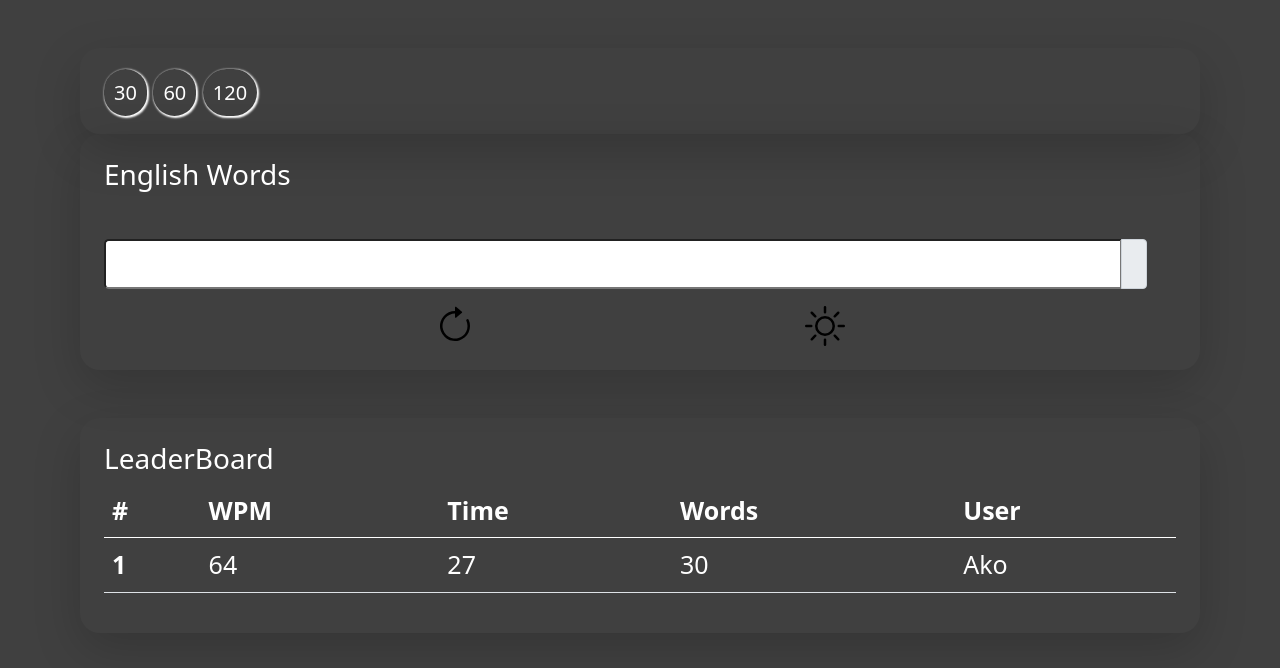
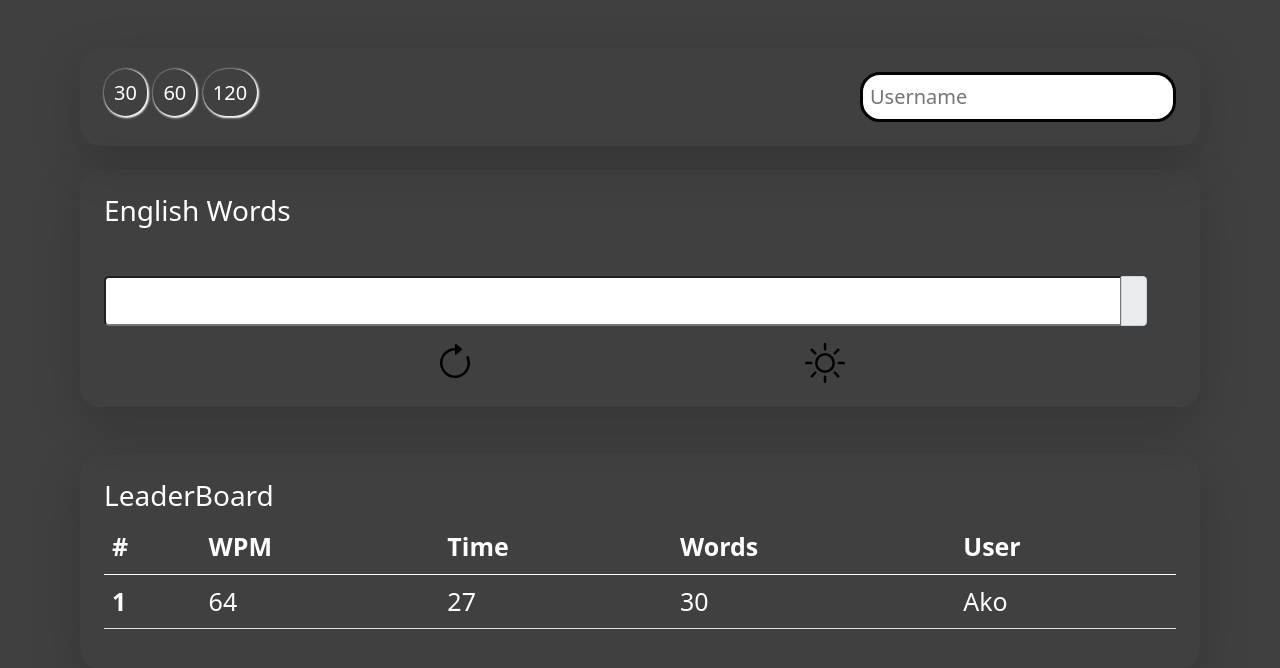
Before and after one commit to Ako8/WPMTester, a Flask app: page / in a window 1280 px wide. Shown: the top 668 px of the page. Run offline with Flask 3, Linux system fonts and the light colour scheme; some libraries are stand-ins or nearby versions.

Commit message:
sec commit

```diff
--- a/app.py
+++ b/app.py
@@ -4,13 +4,11 @@ from datetime import datetime
 from flask import Flask, render_template, session, redirect, url_for, request
 from flask_socketio import SocketIO, emit
 from flask_sqlalchemy import SQLAlchemy
-from flask_cors import CORS
 
 app = Flask(__name__)
 app.config['SECRET_KEY'] = 'sdadasdasdasdsad'
 app.config['SQLALCHEMY_DATABASE_URI'] = 'sqlite:///data.sqlite3'
 socketio = SocketIO(app)
-CORS(app)
 db = SQLAlchemy(app)
 
 
@@ -41,7 +39,7 @@ def dict_lyrics(lyrics):
 current_word_index = 0
 start_time = None
 numbe_of_letters = 60
-default_username = 'user_undefiend'
+default_username = 'user_undefied'
 
 
 @app.route('/<theme>')
@@ -62,6 +60,7 @@ def home():
 
     song = Song.query.get(1)
     leaderboard = LeaderBoard.query.order_by(LeaderBoard.wpm.desc()).all()
+
     if song:
         if song.id == 1:
             common_words_list = song.lyrics.split()
@@ -90,6 +89,8 @@ def handle_check_word(data):
     if current_word_index == step_count - 1 and data['word'] == lyrics_dict[current_word_index]['word']:
         wpm = calculate_wpm(lyrics_dict, data['took'])
         time = data['took']
+        if 'name' in data:
+            default_username = data['name']
         add_to_leaderboard(wpm, time, numbe_of_letters, default_username)
         emit('game_over', {'wpm': wpm})
     elif data['word'] == lyrics_dict[current_word_index]['word']:
@@ -115,7 +116,6 @@ def reset_game():
 def setup(data):
     global numbe_of_letters
     numbe_of_letters = data['letters']
-    print(data['letters'])
     return redirect(url_for('home'))
 
 
@@ -128,13 +128,19 @@ def calculate_wpm(words, sec_took):
 
 
 def add_to_leaderboard(wpm, time, words, username):
-    new_lead = LeaderBoard(
-        wpm=wpm,
-        time=time,
-        words=words,
-        username=username
-    )
-    db.session.add(new_lead)
+    lead = LeaderBoard.query.filter_by(username=username).first()
+    print(lead.wpm)
+    if lead:
+        if wpm > lead.wpm:
+            lead.wpm = wpm
+    else:
+        new_lead = LeaderBoard(
+            wpm=wpm,
+            time=time,
+            words=words,
+            username=username
+        )
+        db.session.add(new_lead)
     db.session.commit()
     db.session.close()
 
--- /dev/null
+++ b/gunicorn_config.py
@@ -0,0 +1,2 @@
+bind = "0.0.0.0:8080"
+workers = 2
--- a/static/index.js
+++ b/static/index.js
@@ -1,9 +1,9 @@
-var socket = io.connect('http://wpmtester.onrender.com');
+var socket = io();
 var countdown = 60;
 var timerInterval;
 var gameIsOver = false;
 var displayed = false
-
+var username;
 
 function sendSetupEvent(value) {
     socket.emit('setup', {'letters': value});
@@ -91,6 +91,18 @@ socket.on('game_reset', function () {
 document.getElementById('typedWord').addEventListener('keydown', function (event) {
     if (event.key === ' ' && !gameIsOver) {
         var typedWord = this.value;
-        socket.emit('check_word', {'word': typedWord, 'took': 60 - countdown});
+        socket.emit('check_word', {'word': typedWord, 'took': 60 - countdown, 'name': username});
     }
 });
+
+
+var inputElement = document.getElementById('name');
+
+var savedValue = localStorage.getItem('inputValue');
+if (savedValue) {
+    inputElement.value = savedValue;
+}
+username = savedValue
+inputElement.addEventListener('input', function () {
+    localStorage.setItem('inputValue', inputElement.value);
+});
--- a/templates/index.html
+++ b/templates/index.html
@@ -2,32 +2,29 @@
 <html lang="en">
 <head>
 <meta charset="UTF-8">
-    <title>Typeorcry</title>
-    <link rel="icon"
-          href="https://static.vecteezy.com/system/resources/previews/015/833/323/non_2x/wpm-letter-logo-design-on-white-background-wpm-creative-initials-circle-logo-concept-wpm-letter-design-vector.jpg"
-          type="image/x-icon">
-    <link href="https://cdn.jsdelivr.net/npm/bootstrap@5.0.2/dist/css/bootstrap.min.css" rel="stylesheet"
-          integrity="sha384-EVSTQN3/azprG1Anm3QDgpJLIm9Nao0Yz1ztcQTwFspd3yD65VohhpuuCOmLASjC" crossorigin="anonymous">
+<title>wpm tester</title>
+<link rel="icon" href="https://static.vecteezy.com/system/resources/previews/015/833/323/non_2x/wpm-letter-logo-design-on-white-background-wpm-creative-initials-circle-logo-concept-wpm-letter-design-vector.jpg" type="image/x-icon">
+<link href="https://cdn.jsdelivr.net/npm/bootstrap@5.0.2/dist/css/bootstrap.min.css" rel="stylesheet" integrity="sha384-EVSTQN3/azprG1Anm3QDgpJLIm9Nao0Yz1ztcQTwFspd3yD65VohhpuuCOmLASjC" crossorigin="anonymous">
 <link rel="stylesheet" href="{{url_for('static', filename='style.css')}}">
 </head>
-<body class="{% if session['theme'] == 'day' %}day-mode{% else %}night-mode{% endif %}" >
-
-
-
-
+<body class="{% if session['theme'] == 'day' %}day-mode{% else %}night-mode{% endif %}">
 <div class="justify-content-center align-items-center"
      style="; display: flex; flex-direction: column">
     <div class="m-5">
-        <div class="mx-auto shadow-lg p-4" style="width: 70rem; font-size: 25px; border-radius: 20px;">
+        <div class="mx-auto shadow-lg p-4 mb-4"
+             style="display:flex; justify-content: space-between; width: 70rem; font-size: 25px; border-radius: 20px;">
+            <div>
                 <span id="30"
-                  style="box-shadow: 1px 1px 2px 1px {% if session['theme'] == 'day' %}black {% else %}white {% endif %}; padding: 10px; border-radius: 50px; font-size: 20px"
+                      style="cursor: pointer; box-shadow: 1px 1px 2px 1px {% if session['theme'] == 'day' %}black {% else %}white {% endif %}; padding: 10px; border-radius: 50px; font-size: 20px"
                       onclick="sendSetupEvent(30)">30</span>
                 <span id="60"
-                  style="box-shadow: 1px 1px 2px 1px {% if session['theme'] == 'day' %}black {% else %}white {% endif %}; padding: 10px; border-radius: 50px; font-size: 20px"
+                      style="cursor: pointer; box-shadow: 1px 1px 2px 1px {% if session['theme'] == 'day' %}black {% else %}white {% endif %}; padding: 10px; border-radius: 50px; font-size: 20px;"
                       onclick="sendSetupEvent(60)">60</span>
                 <span id="120"
-                  style="box-shadow: 1px 1px 2px 1px {% if session['theme'] == 'day' %}black {% else %}white {% endif %}; padding: 10px; border-radius: 50px; font-size: 20px"
+                      style="cursor: pointer; box-shadow: 1px 1px 2px 1px {% if session['theme'] == 'day' %}black {% else %}white {% endif %}; padding: 10px; border-radius: 50px; font-size: 20px"
                       onclick="sendSetupEvent(120)">120</span>
+            </div>
+            <input type="text" name="name" id="name" placeholder="Username" style="font-size: 20px; padding: 7px; border-radius: 20px; border: black solid">
         </div>
         <div class="mx-auto shadow-lg p-4" style="width: 70rem; font-size: 25px; border-radius: 20px">
             <h3>{{ artist }}</h3>
@@ -96,16 +93,6 @@
         </div>
     </div>
 </div>
-
-
-
-
-
-
-
-
-
-
 <script src="https://cdnjs.cloudflare.com/ajax/libs/socket.io/4.0.1/socket.io.js" integrity="sha512-q/dWJ3kcmjBLU4Qc47E4A9kTB4m3wuTY7vkFJDTZKjTs8jhyGQnaUrxa0Ytd0ssMZhbNua9hE+E7Qv1j+DyZwA==" crossorigin="anonymous"></script>
 <script src="{{ url_for('static', filename='index.js') }}" type="text/javascript" charset="utf-8"></script>
 <script src="https://cdn.jsdelivr.net/npm/@popperjs/core@2.9.2/dist/umd/popper.min.js" integrity="sha384-IQsoLXl5PILFhosVNubq5LC7Qb9DXgDA9i+tQ8Zj3iwWAwPtgFTxbJ8NT4GN1R8p" crossorigin="anonymous"></script>
```
Also changed, not shown: instance/data.sqlite3. Lines whose indentation alone changed are shown as unchanged.
